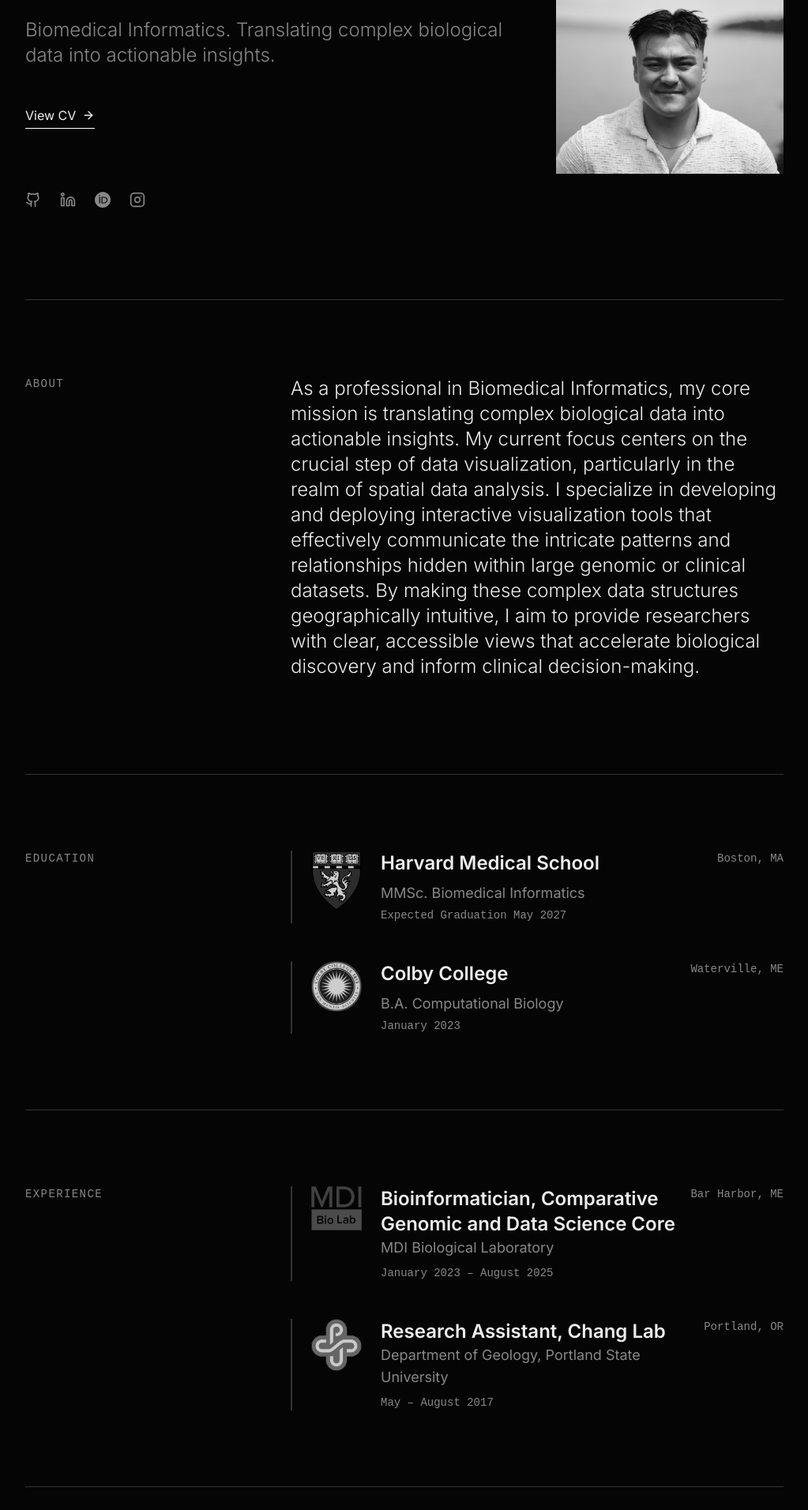
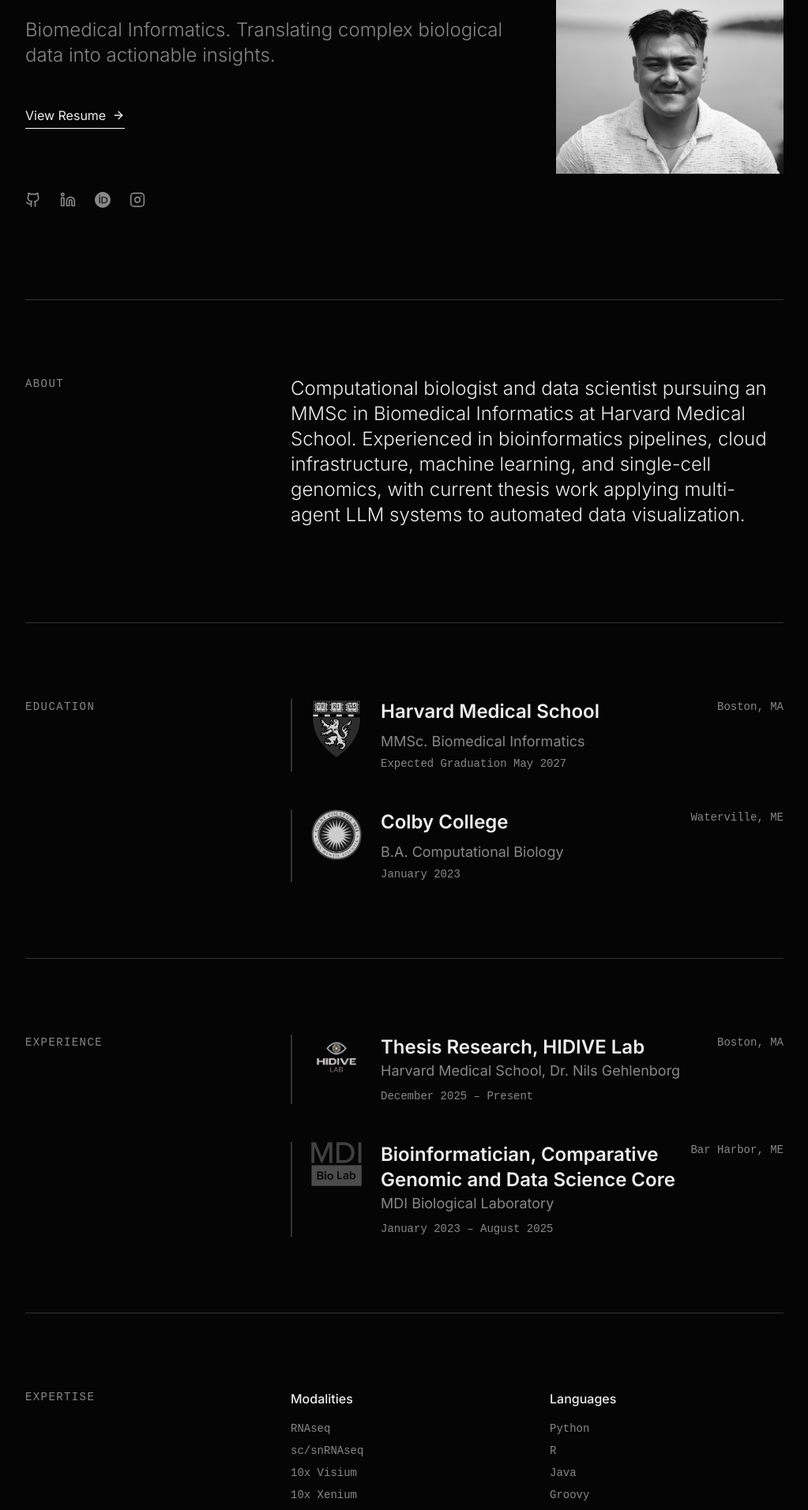
Before and after one commit to RPSeaman/RPSeaman.github.io, a React (Vite) app: page / in a window 1280 px wide. Shown: the part 260-2172 px from the top of the page at 79% size, without its empty margins (128-1151 px from the left). Built offline with nearby package versions, Linux system fonts and the light colour scheme.

Commit message:
UPDATE: small updates to status

```diff
--- a/components/Experience.tsx
+++ b/components/Experience.tsx
@@ -10,12 +10,12 @@ const getOrgLogo = (organization: string) => {
         className="w-16 mb-4 opacity-80 hover:opacity-100 transition-opacity grayscale"
       />
     );
-  } else if (organization.includes('Portland State')) {
+  } else if (organization.includes('Harvard Medical School')) {
     return (
       <img
-        src="/images/PSU.png"
-        alt="Portland State University"
-        className="w-16 mb-4 opacity-80 hover:opacity-100 transition-opacity grayscale"
+        src="/images/HIDIVE.png"
+        alt="HIDIVE Lab"
+        className="w-16 mb-4 opacity-80 hover:opacity-100 transition-opacity invert"
       />
     );
   }
--- a/components/Hero.tsx
+++ b/components/Hero.tsx
@@ -7,7 +7,7 @@ export const Hero: React.FC = () => {
     <div className="grid md:grid-cols-3 gap-12 items-center w-full">
       <div className="space-y-8 md:col-span-2">
         <div className="inline-block border-b border-text-secondary pb-1">
-           <span className="text-text-secondary text-sm font-mono">Based in Cambridge</span>
+           <span className="text-text-secondary text-sm font-mono">Based in Boston</span>
         </div>
 
         <h1 className="text-5xl md:text-7xl font-bold tracking-tighter text-text-primary leading-[1.1]">
@@ -20,12 +20,12 @@ export const Hero: React.FC = () => {
 
         <div className="flex flex-wrap gap-6 pt-4">
           <a
-            href="/files/RyanSeamanCV.pdf"
+            href="/files/RyanSeamanResume.pdf"
             target="_blank"
             rel="noopener noreferrer"
             className="text-text-primary border-b border-white hover:opacity-70 transition-opacity flex items-center gap-2 pb-1"
           >
-            View CV <ArrowRight className="w-4 h-4" />
+            View Resume <ArrowRight className="w-4 h-4" />
           </a>
         </div>
 
--- a/constants.ts
+++ b/constants.ts
@@ -4,7 +4,7 @@ export const PORTFOLIO_OWNER = "Ryan Seaman";
 export const OWNER_ROLE = "Biomedical Informatics";
 
 export const BIO = `
-As a professional in Biomedical Informatics, my core mission is translating complex biological data into actionable insights. My current focus centers on the crucial step of data visualization, particularly in the realm of spatial data analysis. I specialize in developing and deploying interactive visualization tools that effectively communicate the intricate patterns and relationships hidden within large genomic or clinical datasets. By making these complex data structures geographically intuitive, I aim to provide researchers with clear, accessible views that accelerate biological discovery and inform clinical decision-making.
+Computational biologist and data scientist pursuing an MMSc in Biomedical Informatics at Harvard Medical School. Experienced in bioinformatics pipelines, cloud infrastructure, machine learning, and single-cell genomics, with current thesis work applying multi-agent LLM systems to automated data visualization.
 `;
 
 export const SKILLS: Skill[] = [
@@ -84,15 +84,15 @@ export const EDUCATION: Education[] = [
 
 export const WORK_EXPERIENCE: WorkExperience[] = [
   {
+    position: 'Thesis Research, HIDIVE Lab',
+    organization: 'Harvard Medical School, Dr. Nils Gehlenborg',
+    location: 'Boston, MA',
+    period: 'December 2025 – Present'
+  },
+  {
     position: 'Bioinformatician, Comparative Genomic and Data Science Core',
     organization: 'MDI Biological Laboratory',
     location: 'Bar Harbor, ME',
     period: 'January 2023 – August 2025'
-  },
-  {
-    position: 'Research Assistant, Chang Lab',
-    organization: 'Department of Geology, Portland State University',
-    location: 'Portland, OR',
-    period: 'May – August 2017'
   }
 ];
```
Also changed, not shown: public/images/HIDIVE.png (added), 1 other file (tests, documents, lock files or other folders).
